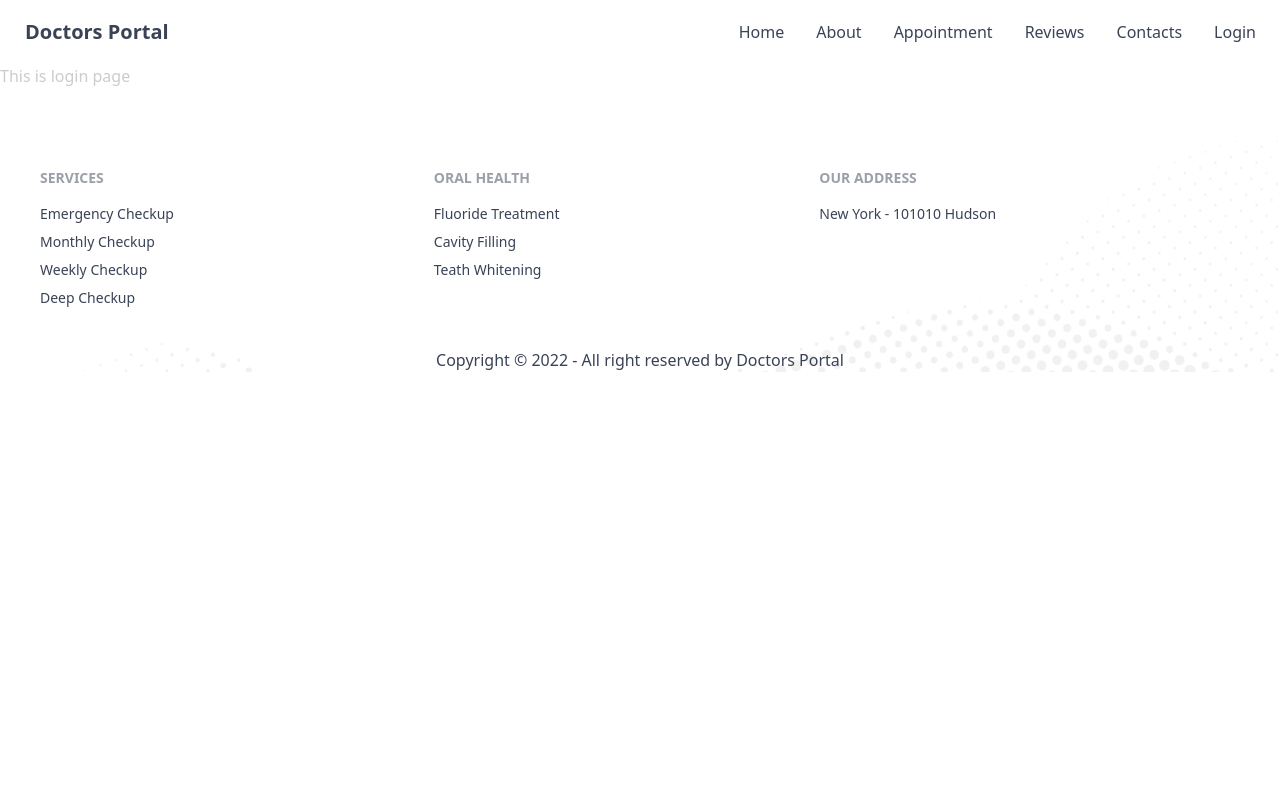
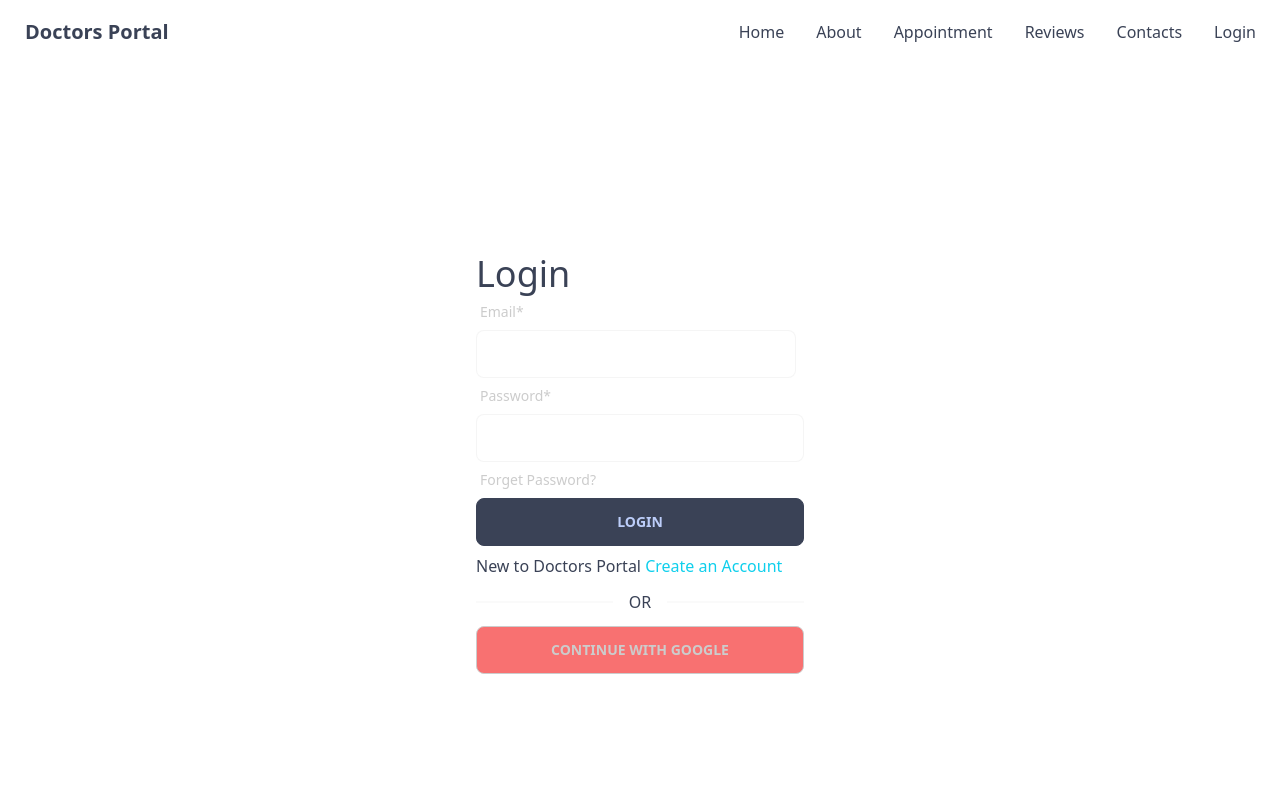
Before and after one commit to shubhoahmed/doctors-portal-client-side, a React (Create React App) app: page /login in a window 1280 px wide. Shown: the top 800 px of the page. Built offline with nearby package versions, Linux system fonts and the light colour scheme.

Commit message:
login page

```diff
--- a/package.json
+++ b/package.json
@@ -8,9 +8,11 @@
     "@testing-library/user-event": "^13.5.0",
     "daisyui": "^2.39.1",
     "date-fns": "^2.29.3",
+    "firebase": "^9.14.0",
     "react": "^18.2.0",
     "react-day-picker": "^8.3.6",
     "react-dom": "^18.2.0",
+    "react-hook-form": "^7.39.4",
     "react-router-dom": "^6.4.3",
     "react-scripts": "5.0.1",
     "web-vitals": "^2.1.4"
--- a/src/Pages/Appoinment/BookingModal/BookingModal.js
+++ b/src/Pages/Appoinment/BookingModal/BookingModal.js
@@ -34,7 +34,7 @@ const BookingModal = ({ treatment, selectedDate, setTreatment }) => {
                     <label htmlFor="booking-modal" className="btn btn-sm btn-circle absolute right-2 top-2">✕</label>
                     <h3 className="text-lg font-bold">{name}</h3>
                     <form onSubmit={handleBooking} className='grid grid-cols-1 gap-4 mt-10 bg-white'>
-                        <input type="text" disabled value={date} className="input w-full " />
+                        <input type="text" disabled value={date} className="input w-full disabled:bg-gray-200" />
                         <select name='slot' className="select select-bordered w-full ">
 
                             {
--- a/src/Pages/Appoinment/ObtainableAppoinment/ObtainableSlot.js
+++ b/src/Pages/Appoinment/ObtainableAppoinment/ObtainableSlot.js
@@ -13,7 +13,7 @@ const ObtainableSlot = ({ emptySlot, setTreatment }) => {
                     <label
                         disabled={slots.length === 0}
                         htmlFor="booking-modal"
-                        className="btn btn-primary  text-white"
+                        className="btn btn-primary  text-white "
                         onClick={() => setTreatment(emptySlot)}>
 
                         Book Appoinment</label>
--- a/src/Pages/Login/Login.js
+++ b/src/Pages/Login/Login.js
@@ -1,9 +1,46 @@
-import React from 'react';
+
+import { useForm } from 'react-hook-form';
+import { Link } from 'react-router-dom'
 
 const Login = () => {
+    const { register, handleSubmit, formState: { errors } } = useForm();
+    const handleLogin = data => {
+        console.log(data)
+    }
     return (
-        <div>
-            <h2>This is login page</h2>
+        <div className='h-[800px] flex justify-center items-center text-neutral'>
+            <div className='w-96 p-7'>
+                <h2 className='text-4xl '>Login</h2>
+
+                <form onSubmit={handleSubmit(handleLogin)}>
+
+                    <div className="form-control w-full ">
+
+                        <label className="label"><span className="label-text">Email*</span></label>
+
+                        <input type="text" {...register("email", { required: true })} className="input input-bordered w-full max-w-xs" />
+
+                        {errors.email && <span className='text-red-600'>This field is required</span>}
+
+                    </div>
+                    <div className="form-control w-full ">
+                        <label className="label"> <span className="label-text">Password*</span></label>
+
+                        <input type="password" {...register("password",
+                            { required: 'Password is required', minLength: { value: 6, message: 'length should be 6 character.' } })} className="input input-bordered w-full" />
+
+                        {errors.password && <span className='text-red-600'>{errors.password.message}</span>}
+                    </div>
+
+                    <label className="label"> <span className="label-text"> Forget Password? </span></label>
+
+                    <input className='btn w-full' type="submit" value='Login' />
+                </form>
+                <p className='my-2'>New to Doctors Portal <Link to='signup'><span className='text-primary'>Create an Account</span></Link></p>
+
+                <div className="divider">OR</div>
+                <button className='btn btn-outline w-full bg-red-400'>CONTINUE WITH GOOGLE</button>
+            </div>
         </div>
     );
 };
--- /dev/null
+++ b/src/firebase/firebase.confiq.js
@@ -0,0 +1,18 @@
+// Import the functions you need from the SDKs you need
+import { initializeApp } from "firebase/app";
+// TODO: Add SDKs for Firebase products that you want to use
+// https://firebase.google.com/docs/web/setup#available-libraries
+
+// Your web app's Firebase configuration
+const firebaseConfig = {
+    apiKey: process.env.REACT_APP_apiKey,
+    authDomain: process.env.REACT_APP_authDomain,
+    projectId: process.env.REACT_APP_projectId,
+    storageBucket: process.env.REACT_APP_storageBucket,
+    messagingSenderId: process.env.REACT_APP_messagingSenderId,
+    appId: process.env.REACT_APP_appId,
+};
+
+// Initialize Firebase
+const app = initializeApp(firebaseConfig);
+export default app
```
Also changed, not shown: 1 other file (tests, documents, lock files or other folders).
